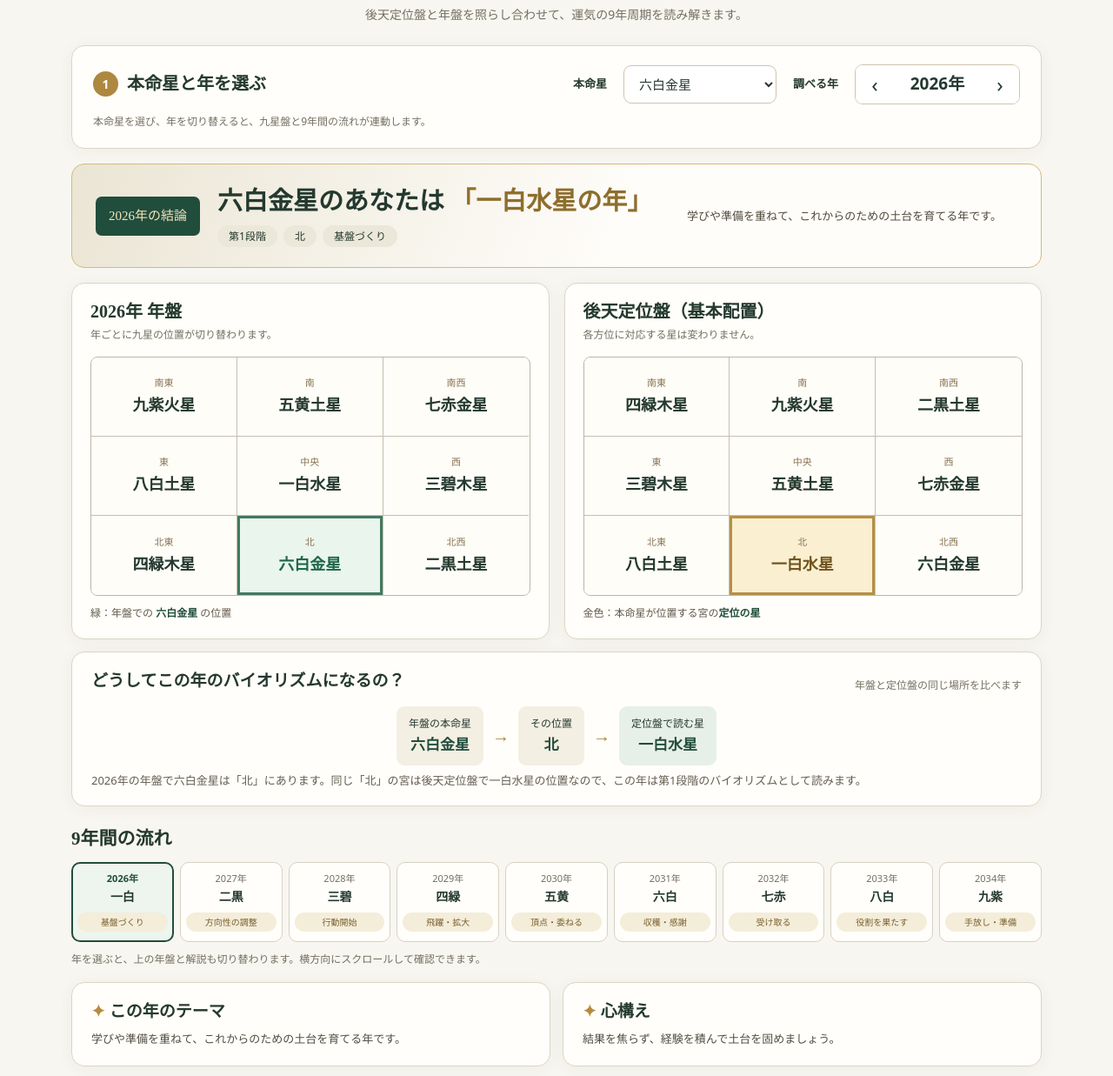
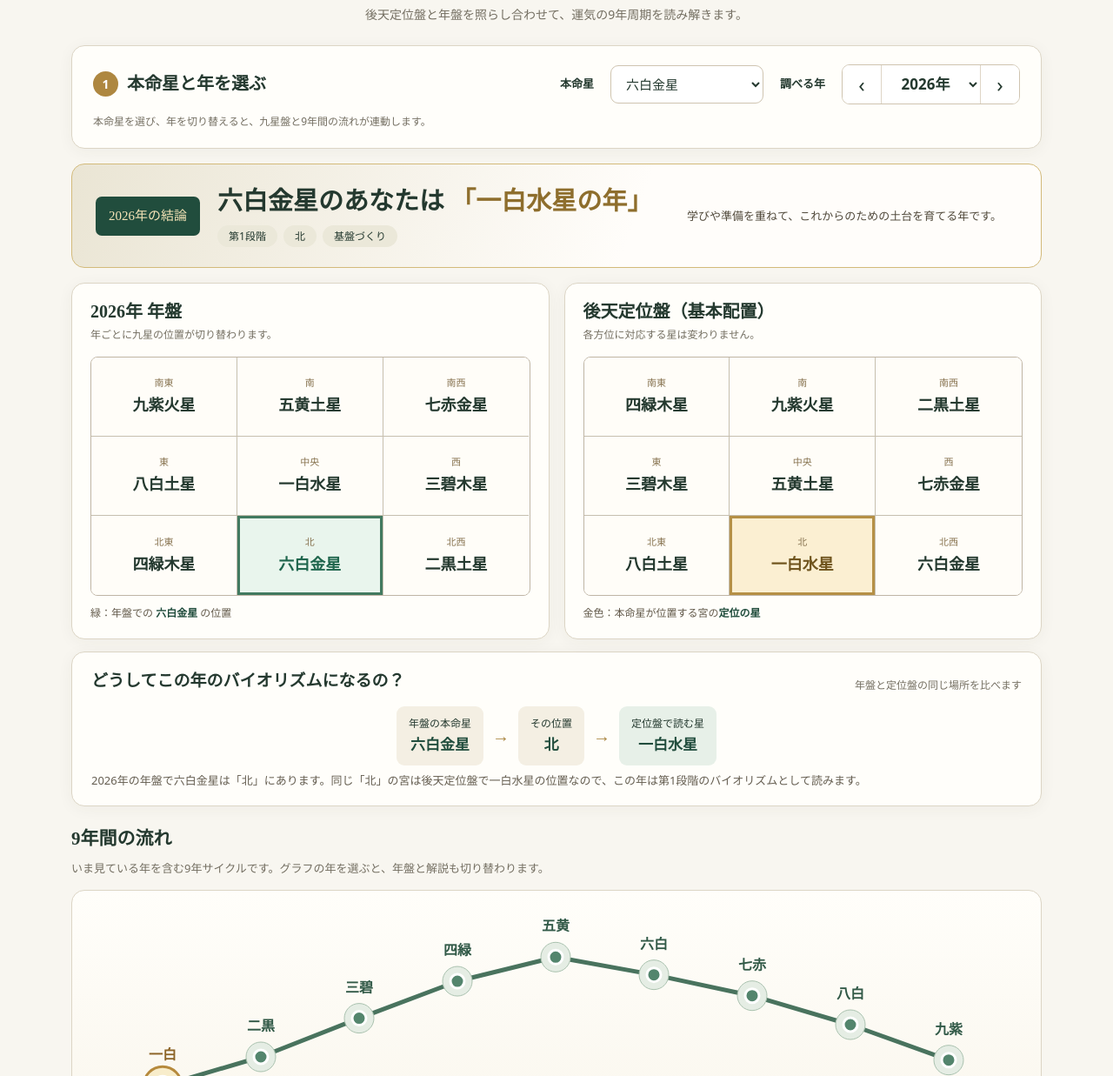
Before and after one commit to Yp465-ck/kyusei-aishou, a plain HTML site: page biorhythm/index.html in a window 1280 px wide. Shown: the part 183-1420 px from the top of the page at 87% size. Drawn offline with Linux system fonts and the light colour scheme.

Commit message:
Improve biorhythm year navigation and add interactive 9-year cycle chart

```diff
--- a/biorhythm/index.html
+++ b/biorhythm/index.html
@@ -118,11 +118,24 @@ footer{text-align:center;color:#82786a;font-size:12px;padding:25px 0}
  .year-row{grid-template-columns:repeat(9,105px)}.explain{grid-template-columns:1fr}.explain article{padding:18px}
 }
 @media(max-width:360px){.input-controls{grid-template-columns:1fr}.control-label{grid-row:auto}.star-picker{grid-column:1;grid-row:auto}.year-control{grid-column:1;grid-row:auto}}
+.year-control{flex-shrink:0}.year-control button:disabled{opacity:.35;cursor:not-allowed}
+.year-picker{width:115px;min-height:44px;border:0;border-left:1px solid #ded5c6;border-right:1px solid #ded5c6;background:#fff;padding:7px 9px;font-weight:700;text-align:center;font-size:17px}
+.cycle-section{margin-top:2px}.cycle-lead{color:var(--muted);font-size:13px;margin:-3px 0 13px}
+.cycle-scroll{overflow-x:auto;overscroll-behavior-x:contain;background:linear-gradient(#fffefa,#f9f5eb);border:1px solid var(--line);border-radius:15px;padding:10px 12px;scrollbar-width:thin}
+.cycle-chart{min-width:790px;max-width:1050px;margin:auto}
+.cycle-chart svg{display:block;width:100%;height:auto}
+.cycle-node{cursor:pointer;outline:none}.cycle-node .cycle-halo{fill:#e5ede4;stroke:#aac2af;stroke-width:1}.cycle-node .cycle-dot{fill:#53856d;stroke:#fff;stroke-width:3}
+.cycle-node.active .cycle-halo{fill:#f8edcb;stroke:#b68a3d;stroke-width:3}.cycle-node.active .cycle-dot{fill:#b48739}
+.cycle-node .cycle-star{font:bold 16px "Yu Mincho",serif;fill:#315947}.cycle-node .cycle-year{font:700 14px system-ui,sans-serif;fill:#6c6252}
+.cycle-node.active .cycle-star,.cycle-node.active .cycle-year{fill:#8c6427}.cycle-node.out-of-range{opacity:.35;cursor:default}
+.cycle-node:focus-visible .cycle-halo{stroke:#2b5c48;stroke-width:5}.cycle-details{margin-top:12px;padding:11px 13px;border:1px solid var(--line);border-radius:10px;background:#fffefa}
+.cycle-details summary{cursor:pointer;font-size:13px;font-weight:700;color:var(--green)}.cycle-details .year-track{margin-top:12px}.year-card:disabled{opacity:.45;cursor:not-allowed}
+@media(max-width:680px){.year-picker{width:90px;min-height:42px;font-size:15px;padding:5px}.cycle-chart{min-width:790px}}
 </style></head><body>
 <header class="topbar"><div class="top-inner"><a class="brand" href="/">九星気学ツール</a><nav class="site-nav" aria-label="九星気学ツールのメニュー"><a href="/">相性鑑定</a><a class="active" aria-current="page" href="/biorhythm/">バイオリズム</a><a href="/direction/">吉方位</a><a class="external" href="https://uranai-birthday.vercel.app/" target="_blank" rel="noopener noreferrer">総合鑑定 ↗</a></nav></div></header>
 <main>
 <section class="hero"><div class="eyebrow">NINE STAR KI · BIORHYTHM</div><h1>気学的バイオリズムを学ぶ</h1><p>後天定位盤と年盤を照らし合わせて、運気の9年周期を読み解きます。</p></section>
-<section class="panel input-panel"><div class="input-row"><h2 class="h2small"><span class="num">1</span> 本命星と年を選ぶ</h2><div class="input-controls"><label for="star-select" class="control-label">本命星</label><select id="star-select" class="star-picker" aria-label="本命星を選択"></select><label class="control-label" for="year-prev">調べる年</label><div class="year-control"><button id="year-prev" aria-label="1年前に戻る" type="button">‹</button><strong id="year-label">2026年</strong><button id="year-next" type="button" aria-label="1年進める">›</button></div></div></div><p class="notice">本命星を選び、年を切り替えると、九星盤と9年間の流れが連動します。</p></section>
+<section class="panel input-panel"><div class="input-row"><h2 class="h2small"><span class="num">1</span> 本命星と年を選ぶ</h2><div class="input-controls"><label for="star-select" class="control-label">本命星</label><select id="star-select" class="star-picker" aria-label="本命星を選択"></select><label class="control-label" for="year-select">調べる年</label><div class="year-control"><button id="year-prev" aria-label="1年前に戻る" type="button">‹</button><select id="year-select" class="year-picker" aria-label="調べる年を直接選択"></select><button id="year-next" type="button" aria-label="1年進める">›</button></div></div></div><p class="notice">本命星を選び、年を切り替えると、九星盤と9年間の流れが連動します。</p></section>
 <section class="verdict" aria-live="polite"><div class="tag" id="year-verdict">2026年の結論</div><div class="verdict-main"><h2 id="verdict-title"></h2><div class="labels" id="verdict-tags"></div></div><p class="verdict-p" id="verdict-description"></p></section>
 <div class="board-layout" id="board-layout" data-mode="annual">
 <div class="board-switch" role="tablist" aria-label="九星盤の表示方法"><button type="button" role="tab" aria-selected="true" data-view="annual">年盤</button><button type="button" role="tab" aria-selected="false" data-view="fixed">定位盤</button><button type="button" role="tab" aria-selected="false" data-view="both">比較</button></div>
@@ -132,7 +145,7 @@ footer{text-align:center;color:#82786a;font-size:12px;padding:25px 0}
 </div></div>
 <section class="panel lesson" aria-live="polite"><div class="lesson-top"><h2>どうしてこの年のバイオリズムになるの？</h2><span class="notice">年盤と定位盤の同じ場所を比べます</span></div>
 <div class="lesson-steps"><div class="lesson-step">年盤の本命星<strong id="lesson-star"></strong></div><div class="lesson-arrow">→</div><div class="lesson-step">その位置<strong id="lesson-direction"></strong></div><div class="lesson-arrow">→</div><div class="lesson-step final">定位盤で読む星<strong id="lesson-result"></strong></div></div><p id="lesson-text"></p></section>
-<section><h2 class="section-heading">9年間の流れ</h2><div class="year-track"><div class="year-row" id="year-row"></div></div><p class="notice">年を選ぶと、上の年盤と解説も切り替わります。横方向にスクロールして確認できます。</p></section>
+<section class="cycle-section"><h2 class="section-heading">9年間の流れ</h2><p class="cycle-lead">いま見ている年を含む9年サイクルです。グラフの年を選ぶと、年盤と解説も切り替わります。</p><div class="cycle-scroll" role="region" aria-label="9年間の運気の流れ、横スクロールできます" tabindex="0"><div id="cycle-chart" class="cycle-chart"></div></div><p class="notice">※高さは各段階の移り変わりを理解するためのイメージで、運気の強さを測定した数値ではありません。</p><details class="cycle-details"><summary>9年分をカード一覧でも確認する</summary><div class="year-track"><div class="year-row" id="year-row"></div></div></details></section>
 <section class="explain"><article class="panel"><h3><span class="ico">✦</span> この年のテーマ</h3><p id="theme-text"></p></article><article class="panel"><h3><span class="ico">✦</span> 心構え</h3><p id="mindset-text"></p></article></section>
 <div class="footnote">九星気学の年盤は原則として立春の節入りで切り替わります。ここでは選択した年の立春以降の年盤を表示しています。バイオリズムは伝統的な占術の解釈であり、行動や人生を決定するものではありません。方位の吉凶判定（吉方位・凶方位）とは別の機能です。</div>
 <footer>九星気学ツール · バイオリズム学習用</footer></main>
@@ -158,7 +171,9 @@ function makeGrid(values,index,cls){
 }
 function render(){
  const data=reading(state.year,state.star),stage=data.stage;
- $('year-label').textContent=state.year+'年';
+ $('year-select').value=String(state.year);
+ $('year-prev').disabled=state.year<=1900;
+ $('year-next').disabled=state.year>=2100;
  $('year-verdict').textContent=state.year+'年の結論';
  $('verdict-title').innerHTML=NAME[state.star]+'のあなたは <em>「'+NAME[stage]+'の年」</em>';
  $('verdict-tags').innerHTML='<span>第'+stage+'段階</span><span>'+data.dir+'</span><span>'+TITLE[stage]+'</span>';
@@ -173,8 +188,30 @@ function render(){
  $('lesson-text').textContent=state.year+'年の年盤で'+NAME[state.star]+'は「'+data.dir+'」にあります。同じ「'+data.dir+'」の宮は後天定位盤で'+NAME[stage]+'の位置なので、この年は第'+stage+'段階のバイオリズムとして読みます。';
  $('theme-text').textContent=DESC[stage];
  $('mindset-text').textContent=MIND[stage];
- $('year-row').innerHTML=Array.from({length:9},(_,i)=>{const y=state.year+i,s=reading(y,state.star).stage;return '<button type="button" class="year-card'+(i===0?' current':'')+'" data-year="'+y+'" aria-label="'+y+'年 '+NAME[s]+' 第'+s+'段階"'+(i===0?' aria-current="true"':'')+'><span class="y">'+y+'年</span><strong>'+SHORT[s]+'</strong><small>'+TITLE[s]+'</small></button>'}).join('');
- $('year-row').querySelectorAll('button').forEach(b=>b.addEventListener('click',()=>{state.year=Number(b.dataset.year);render();$('verdict-title').scrollIntoView({behavior:'smooth',block:'center'})}));
+ const cycleStart=state.year-stage+1;
+ renderCycle(cycleStart);
+ $('year-row').innerHTML=Array.from({length:9},(_,i)=>{const y=cycleStart+i,s=reading(y,state.star).stage,current=y===state.year;return '<button type="button" class="year-card'+(current?' current':'')+'" data-year="'+y+'" '+(y<1900||y>2100?'disabled ':'')+'aria-label="'+y+'年 '+NAME[s]+' 第'+s+'段階"'+(current?' aria-current="true"':'')+'><span class="y">'+y+'年</span><strong>'+SHORT[s]+'</strong><small>'+TITLE[s]+'</small></button>'}).join('');
+ $('year-row').querySelectorAll('button').forEach(b=>b.addEventListener('click',()=>selectYear(Number(b.dataset.year))));
+}
+function selectYear(year){
+ if(!Number.isInteger(year)||year<1900||year>2100)return;
+ state.year=year;render();
+}
+function renderCycle(startYear){
+ const levels=[1.1,2.0,3.2,4.35,5.1,4.55,3.9,3.0,1.9], entries=levels.map((lev,i)=>{
+  const year=startYear+i,stage=reading(year,state.star).stage;
+  return {year,stage,x:72+i*113,y:255-lev*37,selected:year===state.year,valid:year>=1900&&year<=2100};
+ });
+ const line=entries.map((d,i)=>(i?'L':'M')+d.x+' '+d.y).join(' ');
+ const nodes=entries.map(d=>'<g class="cycle-node'+(d.selected?' active':'')+(d.valid?'':' out-of-range')+'" data-year="'+d.year+'" tabindex="'+(d.valid?'0':'-1')+'" role="button" aria-label="'+d.year+'年 '+NAME[d.stage]+' '+TITLE[d.stage]+(d.selected?'、選択中':'')+'"><title>'+d.year+'年 '+NAME[d.stage]+'：'+TITLE[d.stage]+'</title><circle class="cycle-halo" cx="'+d.x+'" cy="'+d.y+'" r="'+(d.selected?22:17)+'"/><circle class="cycle-dot" cx="'+d.x+'" cy="'+d.y+'" r="'+(d.selected?11:8)+'"/><text class="cycle-star" x="'+d.x+'" y="'+(d.y-30)+'" text-anchor="middle">'+SHORT[d.stage]+'</text><text class="cycle-year" x="'+d.x+'" y="295" text-anchor="middle">'+d.year+'年</text></g>').join('');
+ $('cycle-chart').innerHTML='<svg viewBox="0 0 1050 325" role="img" aria-label="9年間のバイオリズム、選択した年を強調する山型グラフ"><line x1="46" x2="1000" y1="269" y2="269" stroke="#c5bca8" stroke-width="1.5"/><path d="'+line+'" fill="none" stroke="#49735e" stroke-width="5" stroke-linecap="round" stroke-linejoin="round"/>'+nodes+'</svg>';
+ $('cycle-chart').querySelectorAll('.cycle-node').forEach(node=>{
+  const activate=()=>selectYear(Number(node.dataset.year));
+  node.addEventListener('click',activate);
+  node.addEventListener('keydown',ev=>{if(ev.key==='Enter'||ev.key===' '){ev.preventDefault();activate()}});
+ });
+ const scroll=document.querySelector('.cycle-scroll'),idx=entries.findIndex(d=>d.selected);
+ if(scroll&&idx>=0){scroll.scrollLeft=Math.max(0,entries[idx].x*(scroll.scrollWidth/1050)-scroll.clientWidth/2)}
 }
 function setMode(mode){state.mode=mode;$('board-layout').dataset.mode=mode;document.querySelectorAll('[data-view]').forEach(b=>b.setAttribute('aria-selected',b.dataset.view===mode?'true':'false'))}
 function init(){
@@ -182,8 +219,11 @@ function init(){
  for(let i=1;i<=9;i++){const op=document.createElement('option');op.value=i;op.textContent=NAME[i];select.append(op)}
  select.value=state.star;
  select.addEventListener('change',()=>{state.star=Number(select.value);render()});
- $('year-prev').addEventListener('click',()=>{state.year--;render()});
- $('year-next').addEventListener('click',()=>{state.year++;render()});
+ const yearSelect=$('year-select');
+ for(let y=1900;y<=2100;y++){const op=document.createElement('option');op.value=y;op.textContent=y+'年';yearSelect.append(op)}
+ yearSelect.addEventListener('change',()=>selectYear(Number(yearSelect.value)));
+ $('year-prev').addEventListener('click',()=>selectYear(state.year-1));
+ $('year-next').addEventListener('click',()=>selectYear(state.year+1));
  document.querySelectorAll('[data-view]').forEach(b=>b.addEventListener('click',()=>setMode(b.dataset.view)));
  render();
 }
```
